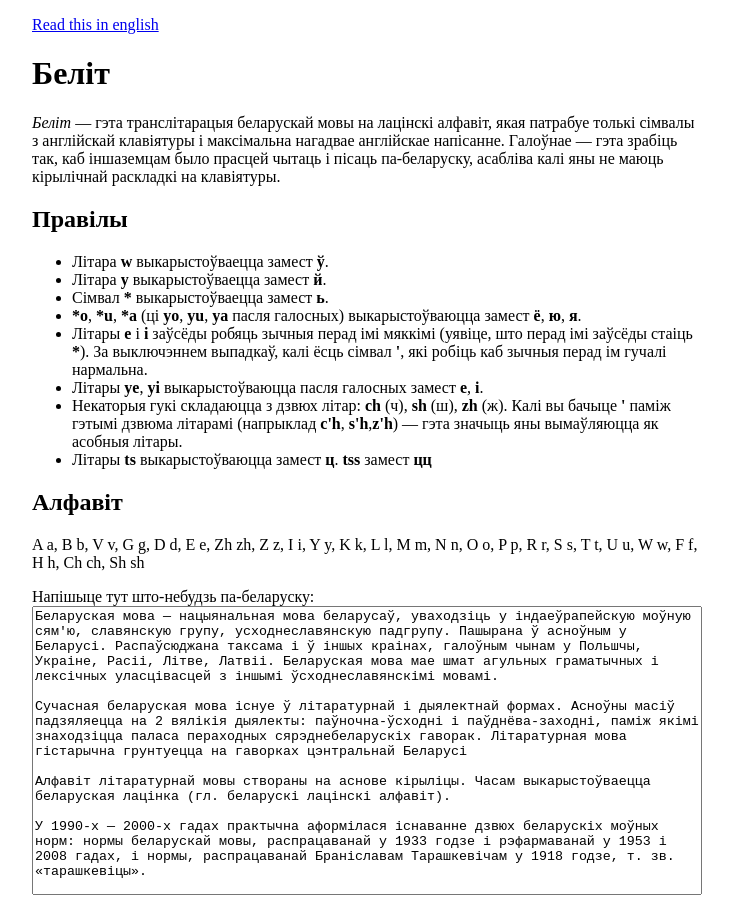
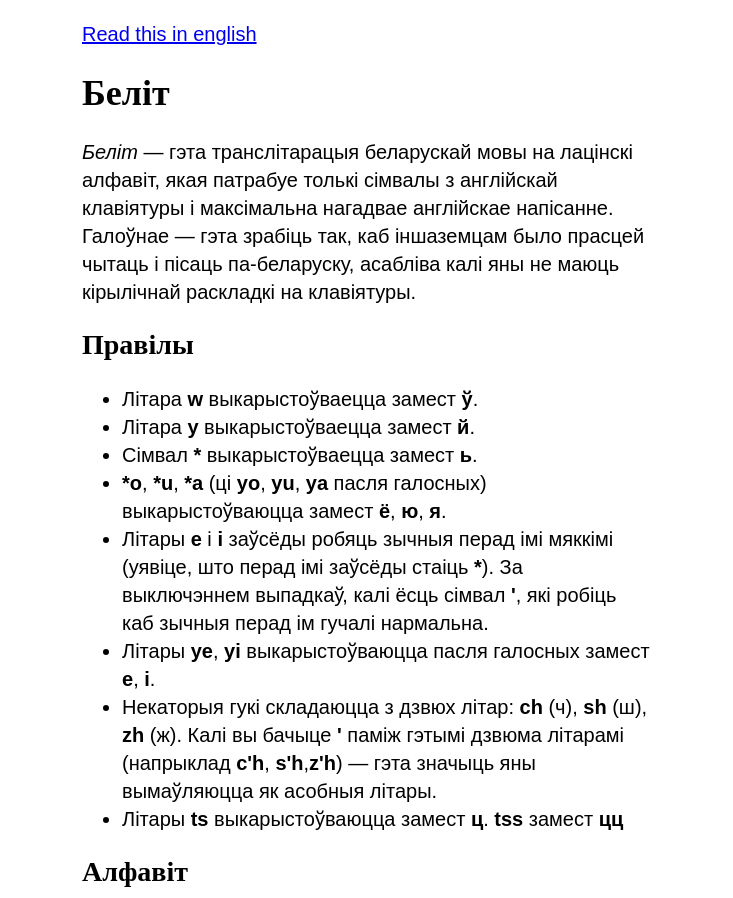
Before and after one commit to shamsartem/belit, a website built with Vite: page index.html in a window 1280 px wide. Shown: the top 898 px of the page, without its empty margins (273-1006 px from the left). Built offline with nearby package versions, Linux system fonts and the light colour scheme.

Commit message:
add some styles

```diff
--- a/src/style.css
+++ b/src/style.css
@@ -1,11 +1,30 @@
 * {
   box-sizing: border-box;
+  font-size: inherit;
 }
 
 body {
-  max-width: 700px;
+  max-width: 600px;
   margin: 0 auto;
   padding: 0 15px;
+  font-size: 20px;
+}
+
+h1 {
+  font-size: 36px;
+}
+
+h2 {
+  font-size: 28px;
+}
+
+p, li {
+  font-family: sans-serif;
+  line-height: 1.4;
+}
+
+label {
+  margin-bottom: 5px;
 }
 
 label,
```
